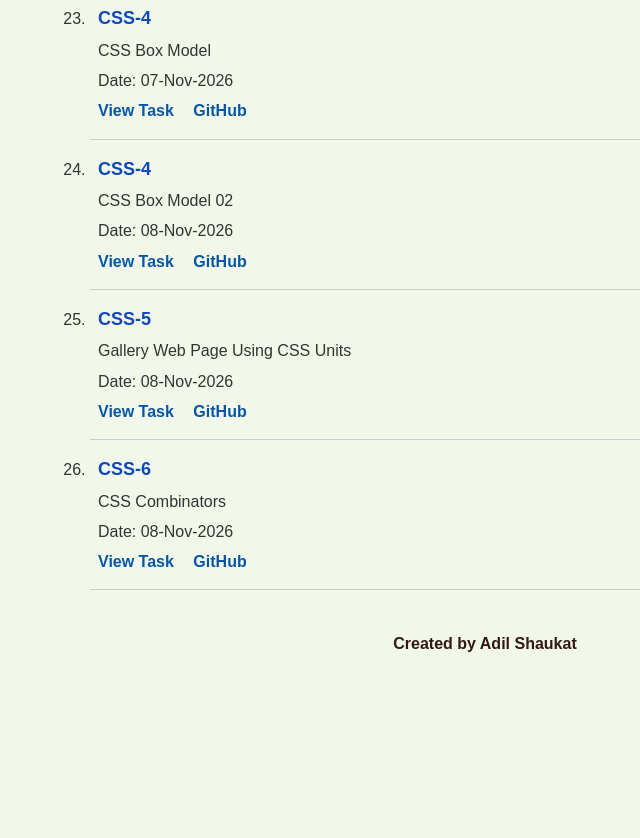
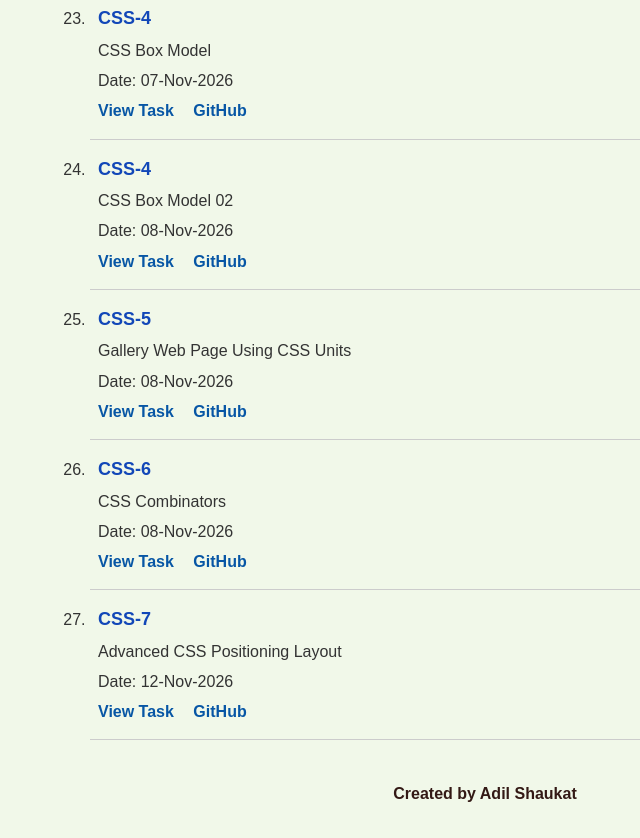
Before and after one commit to adilshaukatweb2026/adil-shaukat-portfolio, a plain HTML site: page index.html in a window 1280 px wide. Shown: the part 3581-4419 px from the top of the page, without its empty margins (155-795 px from the left). Before the commit the page ends 4269 px from the top, so only its background shows below. Drawn offline with Linux system fonts and the light colour scheme.

Commit message:
Update portfolio with CSS 7 task

```diff
--- a/index.html
+++ b/index.html
@@ -325,13 +325,13 @@
                 <a href="https://github.com/adilshaukatweb2026/adil-shaukat-portfolio">GitHub</a>
             </li>
 
-            <!-- <li>
+            <li>
                 <h3>CSS-7</h3>
-                <p>CSS</p>
-                <p>Date: 00-Nov-2026</p>
-                <a href="">View Task</a>
+                <p>Advanced CSS Positioning Layout</p>
+                <p>Date: 12-Nov-2026</p>
+                <a href="./CSS/CSS-7/index.html">View Task</a>
                 <a href="https://github.com/adilshaukatweb2026/adil-shaukat-portfolio">GitHub</a>
-            </li> -->
+            </li>
 
         </ol>
     </main>
```
